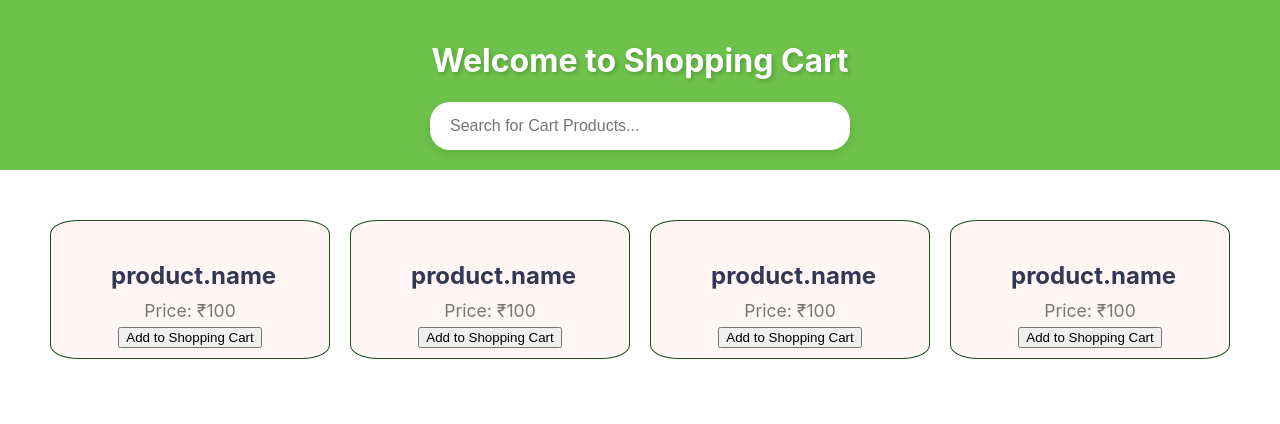
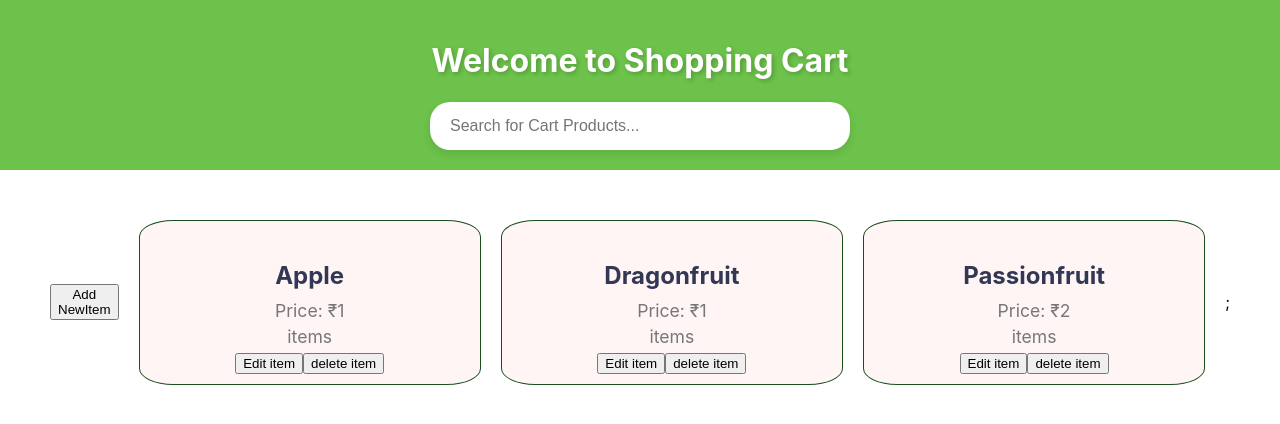
Before and after one commit to dsheetal555/CartAppReact, a React (Create React App) app: page / in a window 1280 px wide. Shown: the top 424 px of the page. Built offline with nearby package versions, Linux system fonts and the light colour scheme.

Commit message:
added Component

```diff
--- a/package.json
+++ b/package.json
@@ -8,6 +8,7 @@
     "@testing-library/user-event": "^13.5.0",
     "react": "^18.2.0",
     "react-dom": "^18.2.0",
+    "react-modal": "^3.16.1",
     "react-scripts": "5.0.1",
     "web-vitals": "^2.1.4"
   },
--- a/src/App.js
+++ b/src/App.js
@@ -1,14 +1,31 @@
-import './App.css';
-import CartItem from './Components/CartItem/CartItem';
-import Header from './Components/Header/Header';
+import "./App.css";
+import CartItem from "./Components/CartItem/CartItem";
+import Header from "./Components/Header/Header";
+import items from "./mock.json";
 
 function App() {
   return (
     <div>
       <Header />
-      <CartItem />
+      <CartItem items={items} />
     </div>
   );
 }
 
 export default App;
+
+
+// http://192.168.0.112:3001/api/cart --> GET All Cart Items
+// http://192.168.0.112:3001/api/cart --> POST Add new Item
+// {
+//   "title": "Book1",
+//   "description": "sadsad",
+//   "price" : 32,
+//   "id" : 123
+// }
+
+// http://192.168.0.112:3001/api/cart/:id --> PUT Update Item
+// params --> id:value
+
+// http://192.168.0.112:3001/api/cart/:id --> DELETE item
+// params --> id:value
--- a/src/Components/CartItem/CartItem.js
+++ b/src/Components/CartItem/CartItem.js
@@ -1,56 +1,61 @@
-import React from "react";
+import React, { useState } from "react";
 import "./CartItem.css";
+import ModalPopup from "../Modal/Modal";
 
-const CartItem = () => {
-  const addItemToCartFunction = () => {
-    console.log("heloo");
+const CartItem = (props) => {
+  const [modalIsOpen, setModalIsOpen] = useState(false);
+  const [cartItem, setCartItem] = useState("");
+
+  const closeModal = () => {
+    setModalIsOpen(false);
+  };
+  const editCartItem = (eachItem) => {
+    setCartItem(eachItem);
+    setModalIsOpen(true);
+  };
+  const deleteCartItem = (eachItem) => {
+    console.log(eachItem);
   };
   return (
     <div className="product-list">
-      <div className="product" key={"product.id"}>
+      <button
+        onClick={() => {
+          setModalIsOpen(true);
+          setCartItem("");
+        }}
+      >
+        Add NewItem
+      </button>
+      {props.items.map((item, i) => {
+        return (
+          <div className="product" key={i}>
             <img src={""} alt={""} />
-        <h2>{"product.name"}</h2>
-        <p>Price: ₹{100}</p>
+            <h2>{item.name}</h2>
+            <p>Price: ₹{item.price}</p>
+            <p>{item.description}</p>
             <button
               className="add-to-cart-button"
-          onClick={() => addItemToCartFunction}
+              onClick={() => editCartItem(item)}
             >
-          Add to Shopping Cart
+              Edit item
+            </button>
+            <button
+              className="add-to-cart-button"
+              onClick={() => deleteCartItem(item)}
+            >
+              delete item
             </button>
           </div>
-      <div className="product" key={"product.id"}>
-        <img src={""} alt={""} />
-        <h2>{"product.name"}</h2>
-        <p>Price: ₹{100}</p>
-        <button
-          className="add-to-cart-button"
-          onClick={() => addItemToCartFunction}
-        >
-          Add to Shopping Cart
-        </button>
-      </div>
-      <div className="product" key={"product.id"}>
-        <img src={""} alt={""} />
-        <h2>{"product.name"}</h2>
-        <p>Price: ₹{100}</p>
-        <button
-          className="add-to-cart-button"
-          onClick={() => addItemToCartFunction}
-        >
-          Add to Shopping Cart
-        </button>
-      </div>
-      <div className="product" key={"product.id"}>
-        <img src={""} alt={""} />
-        <h2>{"product.name"}</h2>
-        <p>Price: ₹{100}</p>
-        <button
-          className="add-to-cart-button"
-          onClick={() => addItemToCartFunction}
-        >
-          Add to Shopping Cart
-        </button>
-      </div>
+        );
+      })}
+      {modalIsOpen && (
+        <ModalPopup
+          closeModal={closeModal}
+          modalIsOpen={modalIsOpen}
+          cartItem={cartItem}
+        />
+      )}
+      ;
     </div>
   );
 };
--- /dev/null
+++ b/src/Components/Modal/Modal.js
@@ -0,0 +1,56 @@
+import React, { useState } from "react";
+import Modal from "react-modal";
+
+const ModalPopup = (props) => {
+  const [updateItem, setUpdatItem] = useState({
+    name: props.cartItem.name,
+    price: props.cartItem.price,
+    desc: props.cartItem.description,
+  });
+
+  const handleOnNameChange = (event) => {
+    setUpdatItem({ ...updateItem, name: event.target.value });
+  };
+  const handlePriceOnChange = (event) => {
+    setUpdatItem({ ...updateItem, price: event.target.value });
+  };
+  const handleDescOnChange = (event) => {
+    setUpdatItem({ ...updateItem, desc: event.target.value });
+  };
+  const updateField = (event) => {
+    console.log(event.target.value);
+  };
+  return (
+    <Modal isOpen={props.modalIsOpen} contentLabel="Example Modal">
+      <h2>Edit the Fields</h2>
+      Item Name :
+      <input
+        type="text"
+        name="name"
+        value={updateItem.name}
+        onChange={handleOnNameChange}
+      />
+      <br />
+      Price :
+      <input
+        type="text"
+        name="price"
+        value={updateItem.price}
+        onChange={handlePriceOnChange}
+      />
+      <br />
+      Description :
+      <input
+        type="text"
+        name="price"
+        value={updateItem.desc}
+        onChange={handleDescOnChange}
+      />
+      <br />
+      <button onClick={props.closeModal}>close</button>
+      <button onClick={updateField}>{props.cartItem ? 'Update' : 'Add New Item'}</button>
+    </Modal>
+  );
+};
+
+export default ModalPopup;
--- /dev/null
+++ b/src/mock.json
@@ -0,0 +1,17 @@
+[
+    {
+        "price": "1",
+        "name": "Apple",
+        "description": "items"
+    },
+    {
+        "price": "1",
+        "name": "Dragonfruit",
+        "description": "items"
+    },
+    {
+        "price": "2",
+        "name": "Passionfruit",
+        "description": "items"
+    }
+]
```
Also changed, not shown: 1 other file (tests, documents, lock files or other folders). Lines whose indentation alone changed are shown as unchanged.
